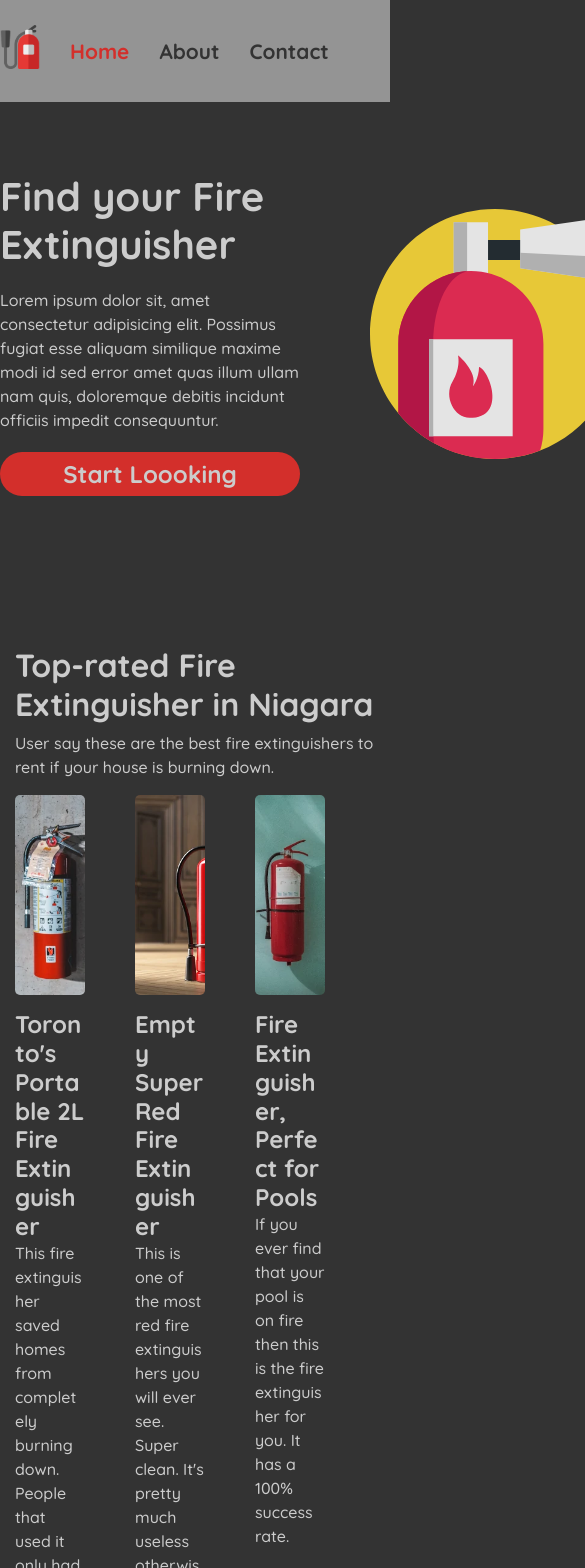
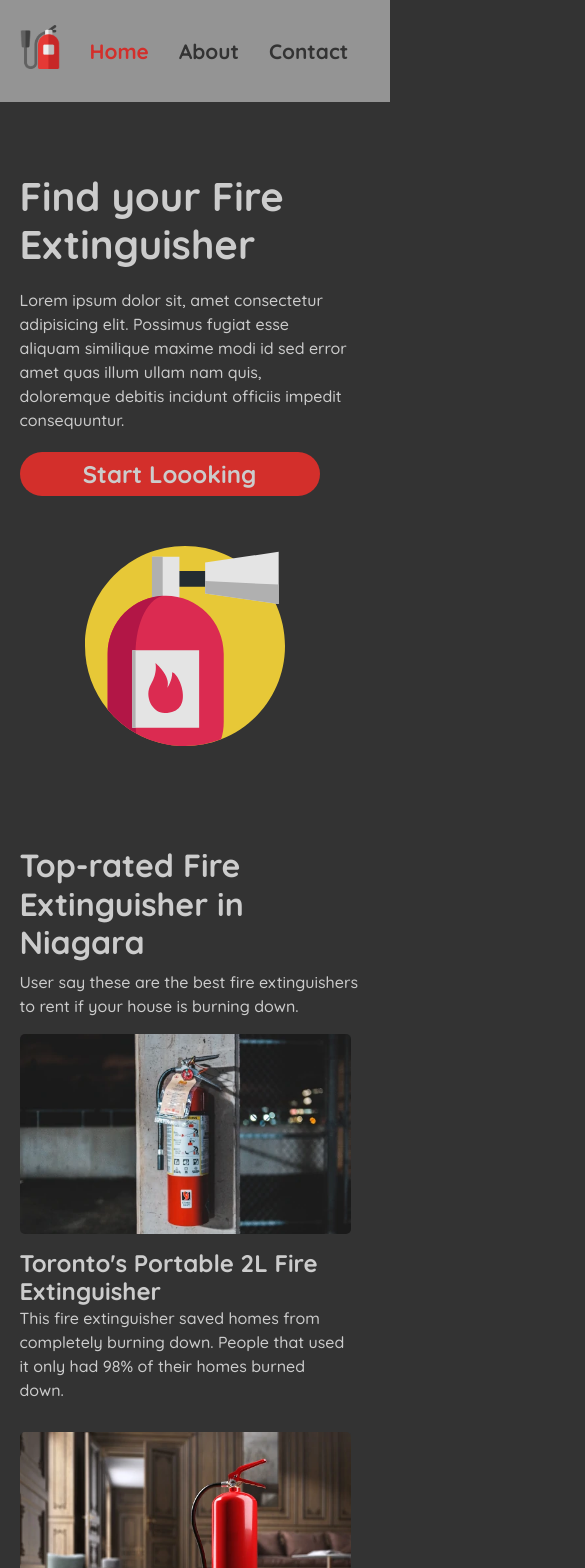
Before and after one commit to 182Marco/fireExtinguisher-app-nuxt, a Nuxt app: page / in a window 390 px wide. Shown: the top 1568 px of the page, 585 px wide, since content can reach past the window. Built offline with nearby package versions, Linux system fonts and the light colour scheme.

Commit message:
feat. all responsive

```diff
--- a/assets/css/main.scss
+++ b/assets/css/main.scss
@@ -5,3 +5,9 @@
 
 // font
 @import url("https://fonts.googleapis.com/css2?family=Quicksand:wght@500;600;700&display=swap");
+
+.container {
+  @include media-desk-first(tablet) {
+    width: 90vw;
+  }
+}
--- a/components/Card.vue
+++ b/components/Card.vue
@@ -24,16 +24,34 @@ export default {
 <style lang="scss" scoped>
 @import "~/assets/css/main.scss";
 .card {
-  width: calc(100% / 3 - 50px);
-  margin-right: 50px;
+  @include media-desk-first(xs-desktop) {
+    margin-bottom: 30px;
+    width: calc(100% / 2 - 20px);
+  }
+  @include media-desk-first(s-tablet) {
+    width: 100%;
+  }
+  width: calc(100% / 3 - 20px);
+  margin-right: 20px;
   background-color: $bg;
   border: none;
   /* if there's prop small */
   &.s {
     width: calc(100% / 6 - 12px);
+    @include media-desk-first(xs-desktop) {
+      margin-bottom: 30px;
+      width: calc(100% / 4 - 20px);
+    }
+    @include media-desk-first(s-tablet) {
+      width: calc(100% / 3 - 20px);
+    }
+    @include media-desk-first(l-phone) {
+      width: calc(100% / 2 - 20px);
+    }
     margin-right: 12px;
     background-color: $text;
     border: none;
+    margin-bottom: 20px;
   }
   .img-box {
     width: 100%;
--- a/components/Hero.vue
+++ b/components/Hero.vue
@@ -29,10 +29,19 @@ export default {};
   align-items: center;
   margin: 70px auto;
   margin-bottom: 150px;
+  padding-right: 20px;
+  @include media-desk-first(xl-tablet) {
+    flex-direction: column;
+    align-items: start;
+    margin-bottom: 100px;
+  }
 }
 .text-box {
   display: flex;
   flex-direction: column;
+  @include media-desk-first(xl-tablet) {
+    margin-bottom: 50px;
+  }
 }
 h1 {
   font-weight: 700;
@@ -43,8 +52,11 @@ p {
 }
 
 img {
-  width: 250px;
-  margin-left: 70px;
+  width: 200px;
+  margin-left: 40px;
+  @include media-desk-first(xl-tablet) {
+    margin: 0 auto;
+  }
 }
 
 button {
--- a/components/LargeCardDisplay.vue
+++ b/components/LargeCardDisplay.vue
@@ -29,6 +29,7 @@ export default {
 
 <style lang="scss" scoped>
 .container {
+  padding: 0;
   margin-top: 50px;
   h2 {
     font-weight: 700;
```
